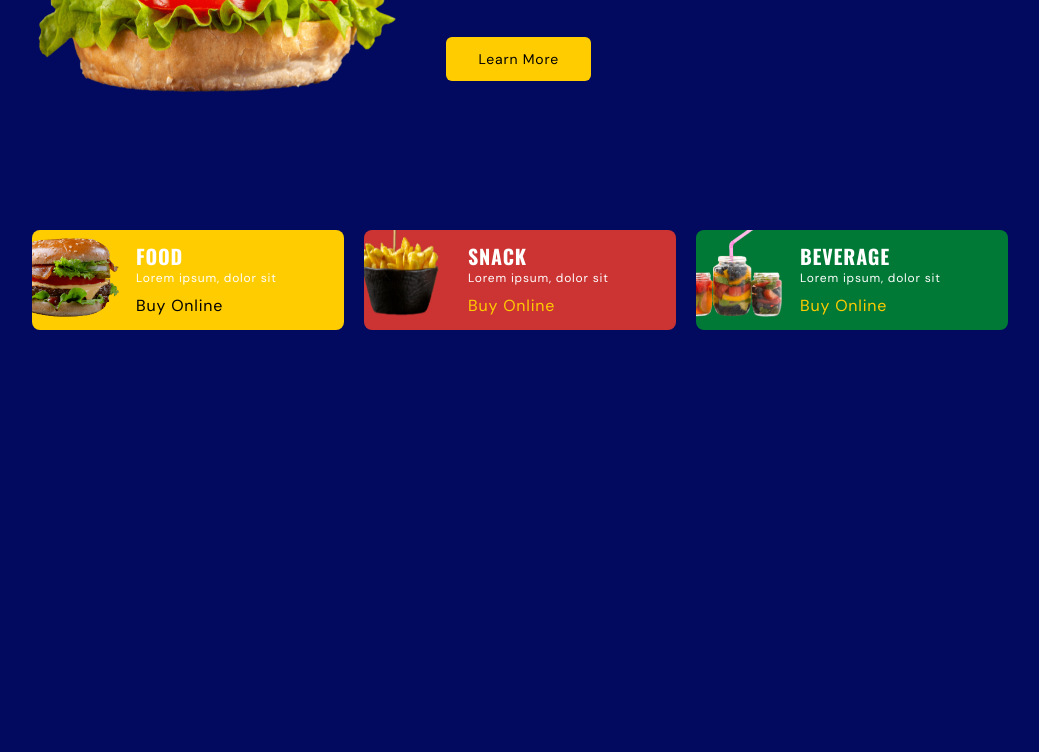
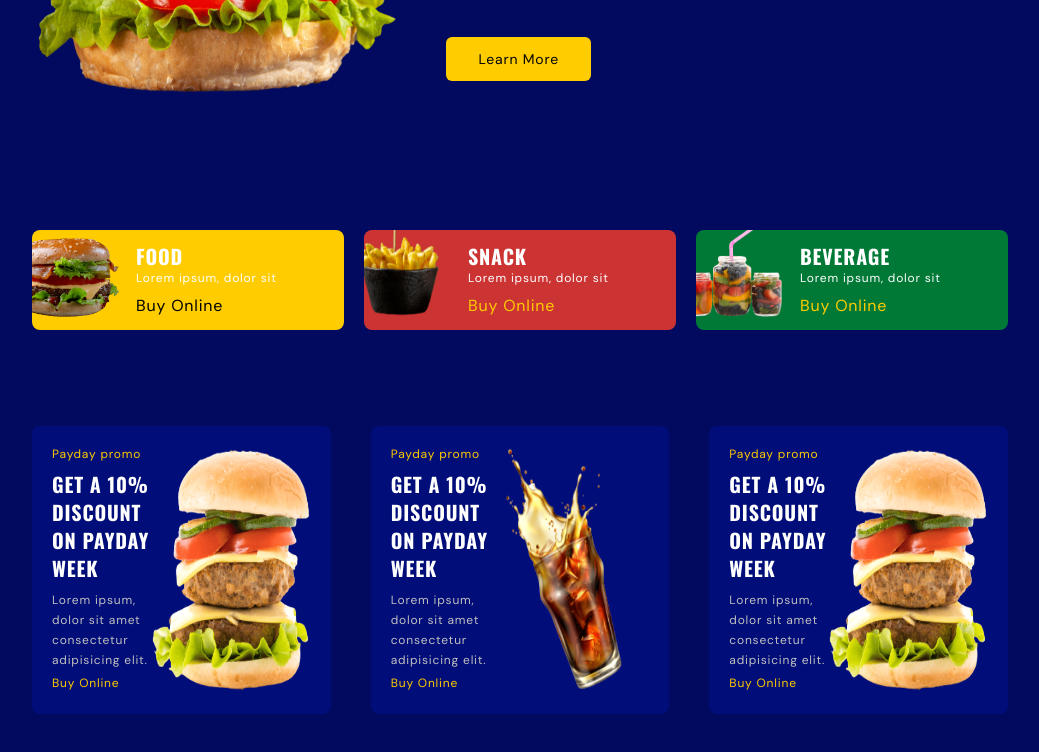
Before and after one commit to tahmid-12/burger-tailwind, a website: page src/index.html in a window 1280 px wide. Shown: the part 462-1214 px from the top of the page, without its empty margins (120-1159 px from the left). Drawn offline with nearby package versions, Linux system fonts and the light colour scheme.

Commit message:
Promo Section added

```diff
--- a/src/index.html
+++ b/src/index.html
@@ -167,7 +167,46 @@
 
       <!--~~~~~~~~~~~~~~~ Promo ~~~~~~~~~~~~~~~-->
       <section id="promo">
+        <div class="container flex flex-col gap-5 lg:gap-10 lg:flex-row">
+          <!-- Card 1 -->
+          <div class="bg-primaryColorLight flex flex-col p-5 rounded-lg md:flex-row md:items-cener lg:flex-row-reverse lg:flex-1">
+            <img src="img/promo-1.png" alt="promo image" class="w-40 mx-auto hover:animate-movingY">
 
+            <div class="space-y-2 pt-5 md:pt-0">
+              <p class="text-xs text-secondaryColor">Payday promo</p>
+
+              <h3 class="card__title">GET A 10% DISCOUNT ON PAYDAY WEEK</h3>
+              <p class="paragraph">Lorem ipsum, dolor sit amet consectetur adipisicing elit.</p>
+              <a href="#" class="text-xs text-secondaryColor">Buy Online</a>
+            </div>
+          </div>
+
+          <!-- Card 2 -->
+          <div class="bg-primaryColorLight flex flex-col p-5 rounded-lg md:flex-row md:items-cener lg:flex-row-reverse lg:flex-1">
+            <img src="img/promo-2.png" alt="promo image" class="w-40 mx-auto hover:animate-movingY">
+
+            <div class="space-y-2 pt-5 md:pt-0">
+              <p class="text-xs text-secondaryColor">Payday promo</p>
+
+              <h3 class="card__title">GET A 10% DISCOUNT ON PAYDAY WEEK</h3>
+              <p class="paragraph">Lorem ipsum, dolor sit amet consectetur adipisicing elit.</p>
+              <a href="#" class="text-xs text-secondaryColor">Buy Online</a>
+            </div>
+          </div>
+
+          <!-- Card 3 -->
+          <div class="bg-primaryColorLight flex flex-col p-5 rounded-lg md:flex-row md:items-cener lg:flex-row-reverse lg:flex-1">
+            <img src="img/promo-1.png" alt="promo image" class="w-40 mx-auto hover:animate-movingY">
+
+            <div class="space-y-2 pt-5 md:pt-0">
+              <p class="text-xs text-secondaryColor">Payday promo</p>
+
+              <h3 class="card__title">GET A 10% DISCOUNT ON PAYDAY WEEK</h3>
+              <p class="paragraph">Lorem ipsum, dolor sit amet consectetur adipisicing elit.</p>
+              <a href="#" class="text-xs text-secondaryColor">Buy Online</a>
+            </div>
+          </div>
+        </div>
       </section>
 
       <!--~~~~~~~~~~~~~~~ About ~~~~~~~~~~~~~~~-->
```
Also changed, not shown: dist/output.css.
